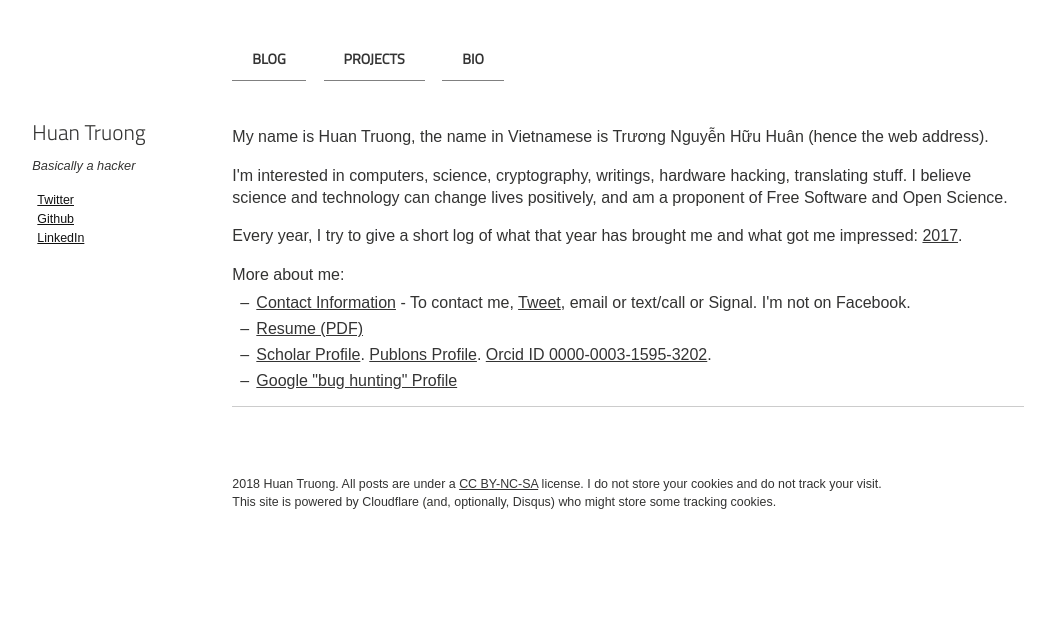
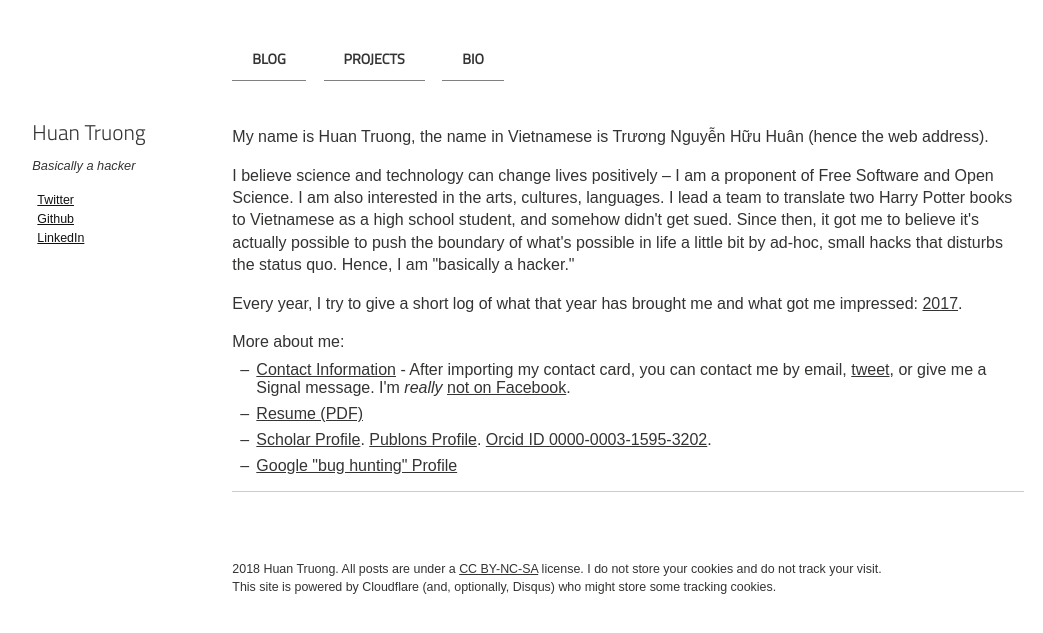
Before and after one commit to htruong/htruong.github.io, a Jekyll site: the page built from about.md, in a window 1280 px wide. Shown: the top 633 px of the page, without its empty margins (116-1159 px from the left). Built offline with Jekyll 4.4.1, drawn with Linux system fonts in a browser that asks for light colours.

Commit message:
Update about.md

```diff
--- a/about.md
+++ b/about.md
@@ -5,13 +5,13 @@
 
 My name is Huan Truong, the name in Vietnamese is Trương Nguyễn Hữu Huân (hence the web address).
 
-I'm interested in computers, science, cryptography, writings, hardware hacking, translating stuff. I believe science and technology can change lives positively, and am a proponent of Free Software and Open Science.
+I believe science and technology can change lives positively -- I am a proponent of Free Software and Open Science. I am also interested in the arts, cultures, languages. I lead a team to translate two Harry Potter books to Vietnamese as a high school student, and somehow didn't get sued. Since then, it got me to believe it's actually possible to push the boundary of what's possible in life a little bit by ad-hoc, small hacks that disturbs the status quo. Hence, I am "basically a hacker."
 
 Every year, I try to give a short log of what that year has brought me and what got me impressed: [2017](/posts/favorite-things-2017.html).
 
 More about me:
 
-- [Contact Information](/vc) - To contact me, [Tweet](https://twitter.com/huant), email or text/call or Signal. I'm not on Facebook.
+- [Contact Information](/vc) - After importing my contact card, you can contact me by email, [tweet](https://twitter.com/huant), or give me a Signal message. I'm *really* [not on Facebook](https://stallman.org/facebook.html).
 - [Resume (PDF)](/resume.pdf)
 - [Scholar Profile](https://scholar.google.com/citations?user=ZTuFnawAAAAJ&hl=en). [Publons Profile](https://publons.com/a/1402833/). [Orcid ID 0000-0003-1595-3202](https://orcid.org/0000-0003-1595-3202).
 - [Google "bug hunting" Profile](https://bughunter.withgoogle.com/profile/d5f16dfd-6636-4460-ac1b-24d6c9bbb4b2)
```
